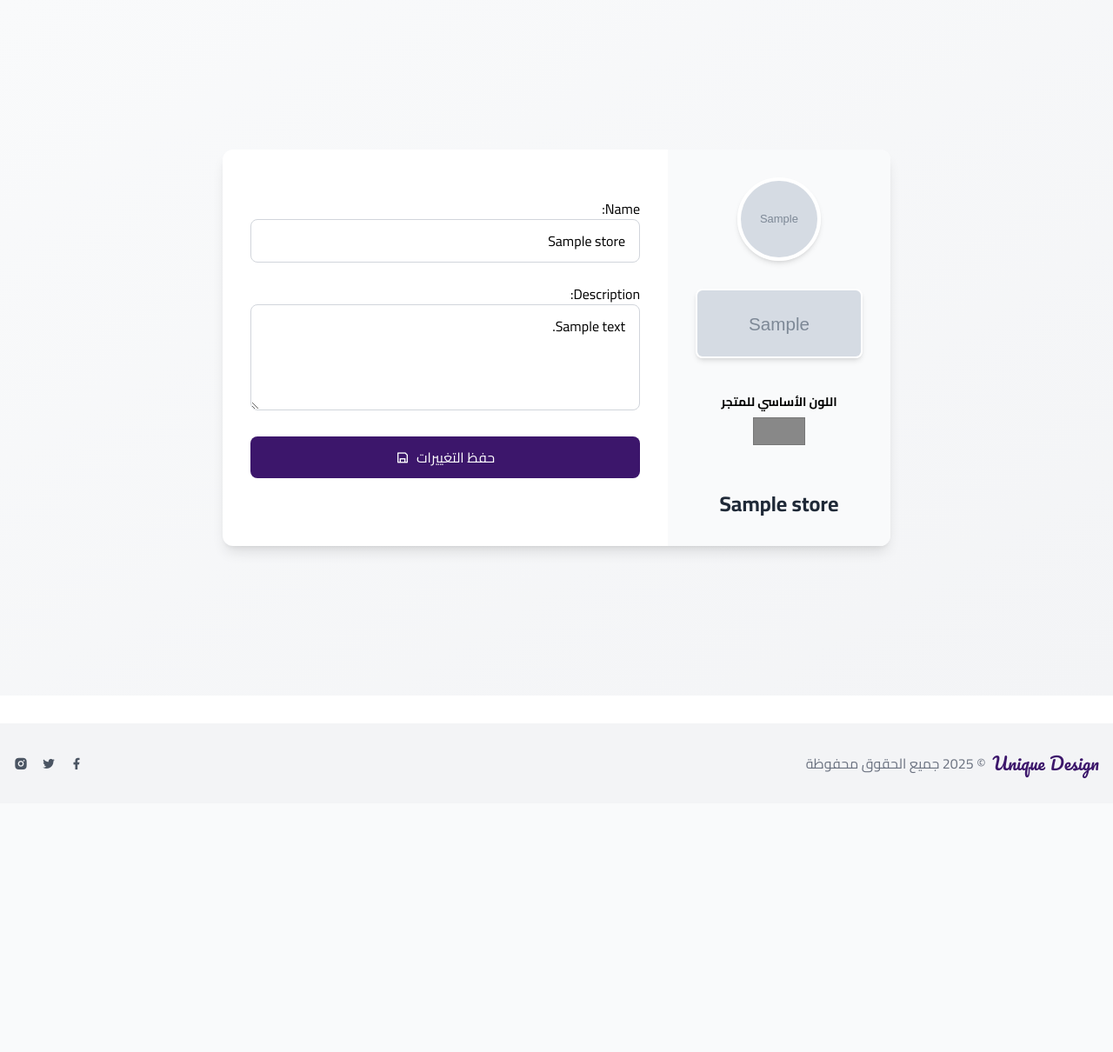
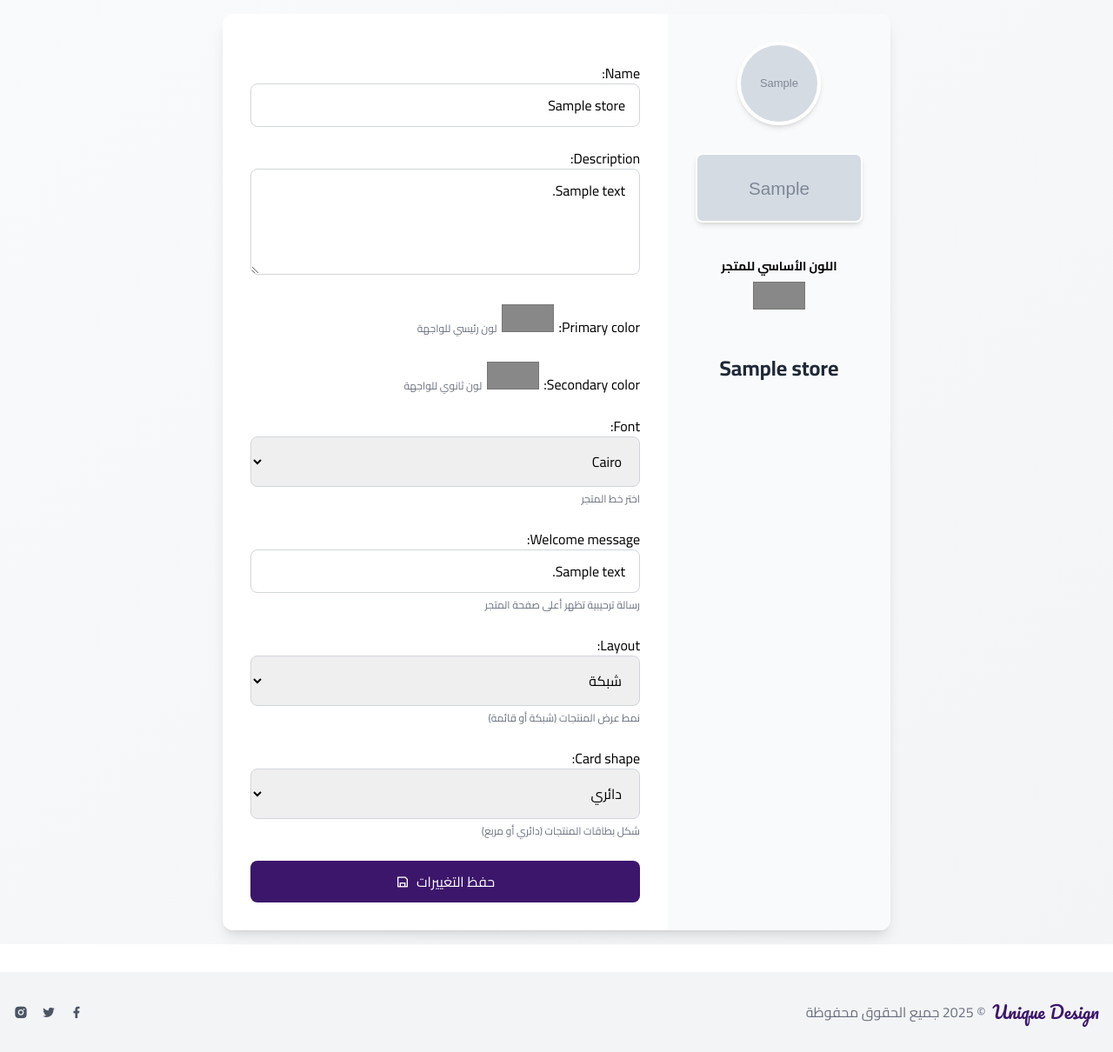
Before and after one commit to Almahdaly/UNIQUE-DESIGN, a Django app: page /store/my-store/ in a window 1280 px wide. Shown: the part 64-1274 px from the top of the page at 87% size. Before the commit the page ends 960 px from the top, so only its background shows below. Run offline with Django 5.2, Linux system fonts and the light colour scheme; a user stored in the database is signed in; tables that the repository leaves empty hold one stand-in row (values such as "Sample post"); grey boxes marked "Sample" are stand-in pictures; some libraries are stand-ins or nearby versions.

Commit message:
add some future to customis the store page for costumer

```diff
--- a/stores/forms.py
+++ b/stores/forms.py
@@ -4,7 +4,7 @@
 class StoreForm(forms.ModelForm):
     class Meta:
         model = Store
-        fields = ['name', 'description', 'image', 'logo', 'cover', 'primary_color']
+        fields = ['name', 'description', 'image', 'logo', 'cover', 'primary_color', 'secondary_color', 'font', 'welcome_message', 'layout', 'card_shape']
         widgets = {
             'name': forms.TextInput(attrs={
                 'class': 'w-full px-4 py-3 border border-gray-300 rounded-button focus:border-primary focus:ring-1 focus:ring-primary',
@@ -35,4 +35,22 @@
                 'class': 'w-16 h-10 p-0 border-0 bg-transparent',
                 'style': 'cursor:pointer;',
             }),
+            'secondary_color': forms.TextInput(attrs={
+                'type': 'color',
+                'class': 'w-16 h-10 p-0 border-0 bg-transparent',
+                'style': 'cursor:pointer;',
+            }),
+            'font': forms.Select(choices=[('Cairo', 'Cairo'), ('Tajawal', 'Tajawal'), ('Amiri', 'Amiri'), ('Changa', 'Changa')], attrs={
+                'class': 'form-input w-full px-4 py-3 border border-gray-300 rounded-button',
+            }),
+            'welcome_message': forms.TextInput(attrs={
+                'class': 'w-full px-4 py-3 border border-gray-300 rounded-button',
+                'placeholder': 'رسالة ترحيبية تظهر أعلى المتجر',
+            }),
+            'layout': forms.Select(choices=[('grid', 'شبكة'), ('list', 'قائمة')], attrs={
+                'class': 'form-input w-full px-4 py-3 border border-gray-300 rounded-button',
+            }),
+            'card_shape': forms.Select(choices=[('rounded', 'دائري'), ('square', 'مربع')], attrs={
+                'class': 'form-input w-full px-4 py-3 border border-gray-300 rounded-button',
+            }),
         }
--- a/stores/models.py
+++ b/stores/models.py
@@ -11,9 +11,14 @@
     logo = models.ImageField(upload_to='store_logos/', blank=True, null=True)
     cover = models.ImageField(upload_to='store_covers/', blank=True, null=True)
     primary_color = models.CharField(max_length=7, blank=True, default='#2563eb')  # لون افتراضي أزرق
+    secondary_color = models.CharField(max_length=7, blank=True, default='#FCBA7E')  # لون ثانوي افتراضي
+    font = models.CharField(max_length=50, blank=True, default='Cairo')  # خط افتراضي
+    welcome_message = models.CharField(max_length=255, blank=True, default='مرحبًا بكم في متجري!')
+    layout = models.CharField(max_length=20, choices=[('grid', 'شبكة'), ('list', 'قائمة')], default='grid')
     slug = models.SlugField(unique=True, blank=True, max_length=120)
     created_at = models.DateTimeField(auto_now_add=True)
     is_active = models.BooleanField(default=True)
+    card_shape = models.CharField(max_length=10, choices=[('rounded', 'دائري'), ('square', 'مربع')], default='rounded')
 
     def save(self, *args, **kwargs):
         base_slug = slugify(self.name)
--- a/stores/templates/stores/store_setup.html
+++ b/stores/templates/stores/store_setup.html
@@ -74,6 +74,36 @@
               <div class="text-red-500 text-sm mt-1">{{ error }}</div>
             {% endfor %}
           </div>
+          <div class="input-wrapper">
+            {{ form.primary_color.label_tag }}
+            {{ form.primary_color }}
+            <span class="text-xs text-gray-500">لون رئيسي للواجهة</span>
+          </div>
+          <div class="input-wrapper">
+            {{ form.secondary_color.label_tag }}
+            {{ form.secondary_color }}
+            <span class="text-xs text-gray-500">لون ثانوي للواجهة</span>
+          </div>
+          <div class="input-wrapper">
+            {{ form.font.label_tag }}
+            {{ form.font }}
+            <span class="text-xs text-gray-500">اختر خط المتجر</span>
+          </div>
+          <div class="input-wrapper">
+            {{ form.welcome_message.label_tag }}
+            {{ form.welcome_message }}
+            <span class="text-xs text-gray-500">رسالة ترحيبية تظهر أعلى صفحة المتجر</span>
+          </div>
+          <div class="input-wrapper">
+            {{ form.layout.label_tag }}
+            {{ form.layout }}
+            <span class="text-xs text-gray-500">نمط عرض المنتجات (شبكة أو قائمة)</span>
+          </div>
+          <div class="input-wrapper">
+            {{ form.card_shape.label_tag }}
+            {{ form.card_shape }}
+            <span class="text-xs text-gray-500">شكل بطاقات المنتجات (دائري أو مربع)</span>
+          </div>
           <button type="submit" class="w-full bg-primary text-white py-3 rounded-button hover:bg-primary/90 transition-colors flex items-center justify-center gap-2">
             <span>حفظ التغييرات</span>
             <i class="ri-save-line"></i>
```
Also changed, not shown: stores/templates/stores/public_store.html (+30 -10 lines), media/product_images/IMG-20191204-WA0017.jpg (added), media/product_images/IMG-20200122-WA0361.jpg (added), media/store_banners/4536.jpeg (added), media/store_covers/anime_image_ffb661a751.png (added), media/store_logos/1609.jpeg (added), stores/migrations/0003_store_font_store_layout_store_secondary_color_and_more.py (added), stores/migrations/0004_store_banner_image_store_card_shape.py (added), stores/migrations/0005_remove_store_banner_image.py (added).
